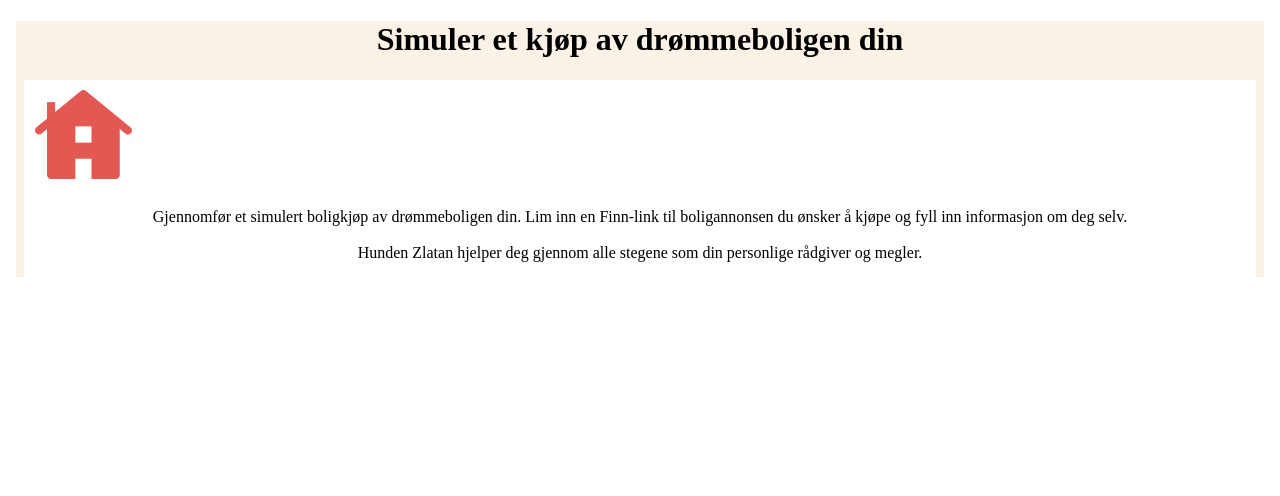
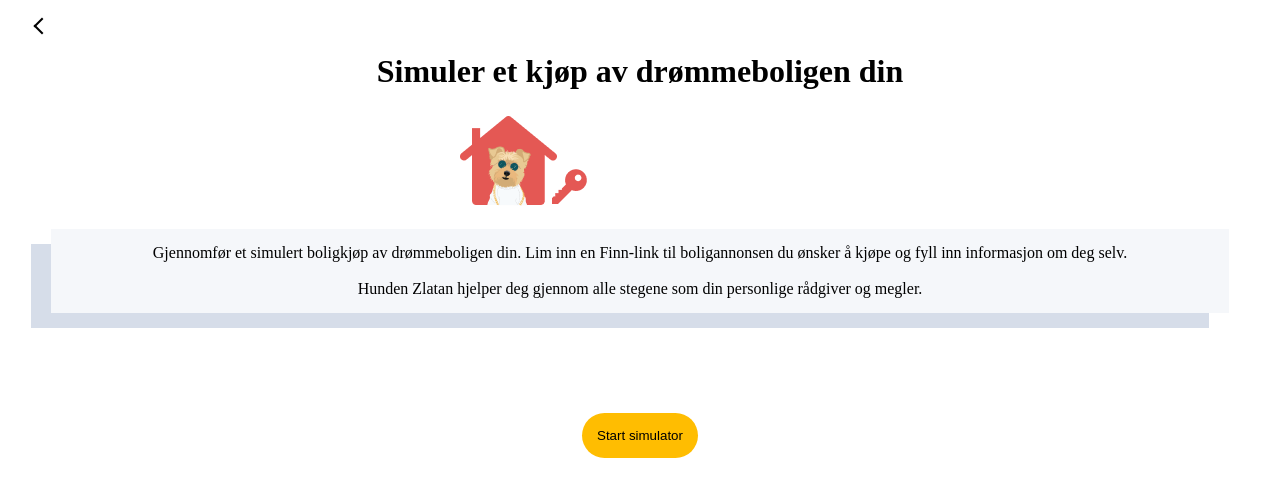
Before and after one commit to SimenHHauge/Bacheloroppgave, a React (Create React App) app in the folder bachelor/: page / in a window 1280 px wide. Shown: the top 496 px of the page. Built offline with nearby package versions, Linux system fonts and the light colour scheme.

Commit message:
Oppdatert startside for boligkjop

```diff
--- a/bachelor/src/App.jsx
+++ b/bachelor/src/App.jsx
@@ -2,27 +2,12 @@ import styled from "styled-components";
 import SimulertBoligkjop from "./SimulertBoligkjøp";
 
 const Bakgrunn = styled.body`
-  background-color: #FAF2E7;
-  height: 100%;
-`;
-
-const Overskift = styled.div`
-  text-align: center;
-  font: Tobias;
-`;
-
-
-const UndertekstDiv = styled.div`
-  text-alig: center;
-  float: center;
+  background-color: white;
 `;
 
 function App() {
   return (
     <Bakgrunn>
-     <Overskift>
-        <h1>Simuler et kjøp av drømmeboligen din</h1>
-     </Overskift>
      <SimulertBoligkjop />
     </Bakgrunn>
   );
--- a/bachelor/src/SimulertBoligkjøp.jsx
+++ b/bachelor/src/SimulertBoligkjøp.jsx
@@ -2,28 +2,62 @@ import styled from "styled-components";
 import Hus from "./Bilder/Hus.png";
 
 const Bakgrunn = styled.body`
-    background-color: white;
+    margin: 20px;
+`;
+
+const Overskift = styled.h1`
+    text-align: center;
 `;
 
 const Logo = styled.img`
-  padding: 10px;
-  position: flex;
-  text-align: center;
+  display: block;
+  margin-left: 35%;
+  margin-right: auto;
 `;
 
+const Tilbake = styled.a`
+    display: block;
+    width: 10px;
+    height: 10px;
+    border-top: 2px solid black;
+    border-left: 2px solid black;
+    transform: rotate(-45deg);
+`;
 
 const Beskrivelse = styled.div`
     text-align: center;
     padding: 15px;
+    background-color: #F5F7FA;
+    margin 15px;
+    margin-top: 20px;
+    box-shadow: -20px 15px #D6DDE9;
+`;
+
+const StartKnapp = styled.button`
+    background-color: #FFBD01;
+    display: block;
+    margin-left: auto;
+    margin-right: auto;
+    padding: 15px;
+    margin-top: 100px;
+    border: 0px;
+    border-radius: 40px;
 `;
 
 function SimulertBoligkjop() {
     return (
         <Bakgrunn>
+            <Tilbake href="{./App.jsx}"/>
+            <Overskift>
+                Simuler et kjøp av drømmeboligen din
+            </Overskift>
             <Logo src={Hus} />
             <Beskrivelse>
-           Gjennomfør et simulert boligkjøp av drømmeboligen din. Lim inn en Finn-link til boligannonsen du ønsker å kjøpe og fyll inn informasjon om deg selv. <br/><br/> Hunden Zlatan hjelper deg gjennom alle stegene som din personlige rådgiver og megler.
+                Gjennomfør et simulert boligkjøp av drømmeboligen din. Lim inn en Finn-link til boligannonsen du ønsker å kjøpe og fyll inn informasjon om deg selv. <br/><br/> Hunden Zlatan hjelper deg gjennom alle stegene som din personlige rådgiver og megler.
             </Beskrivelse>
+            <StartKnapp>
+                Start simulator
+            </StartKnapp>
         </Bakgrunn>
     )
 }
```
Also changed, not shown: bachelor/src/Bilder/Hus.png, bachelor/src/Bilder/Zlatan.png (deleted).
